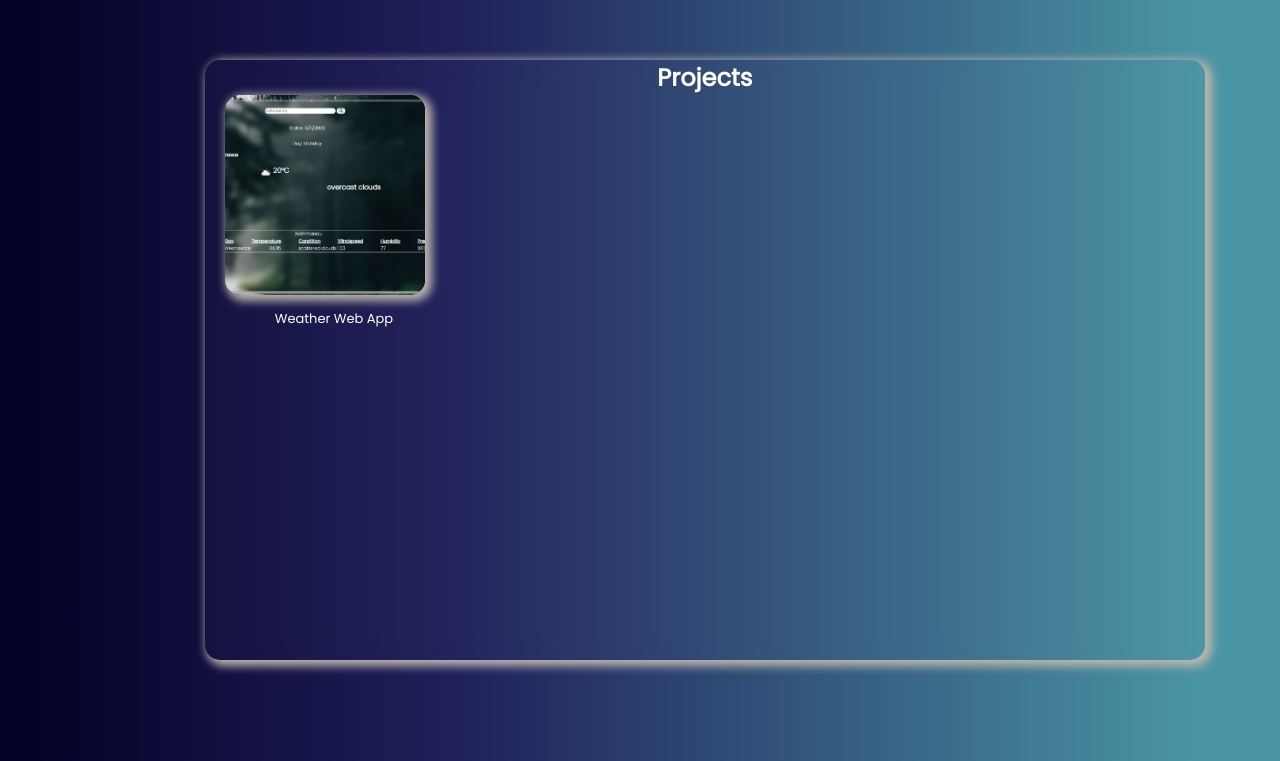
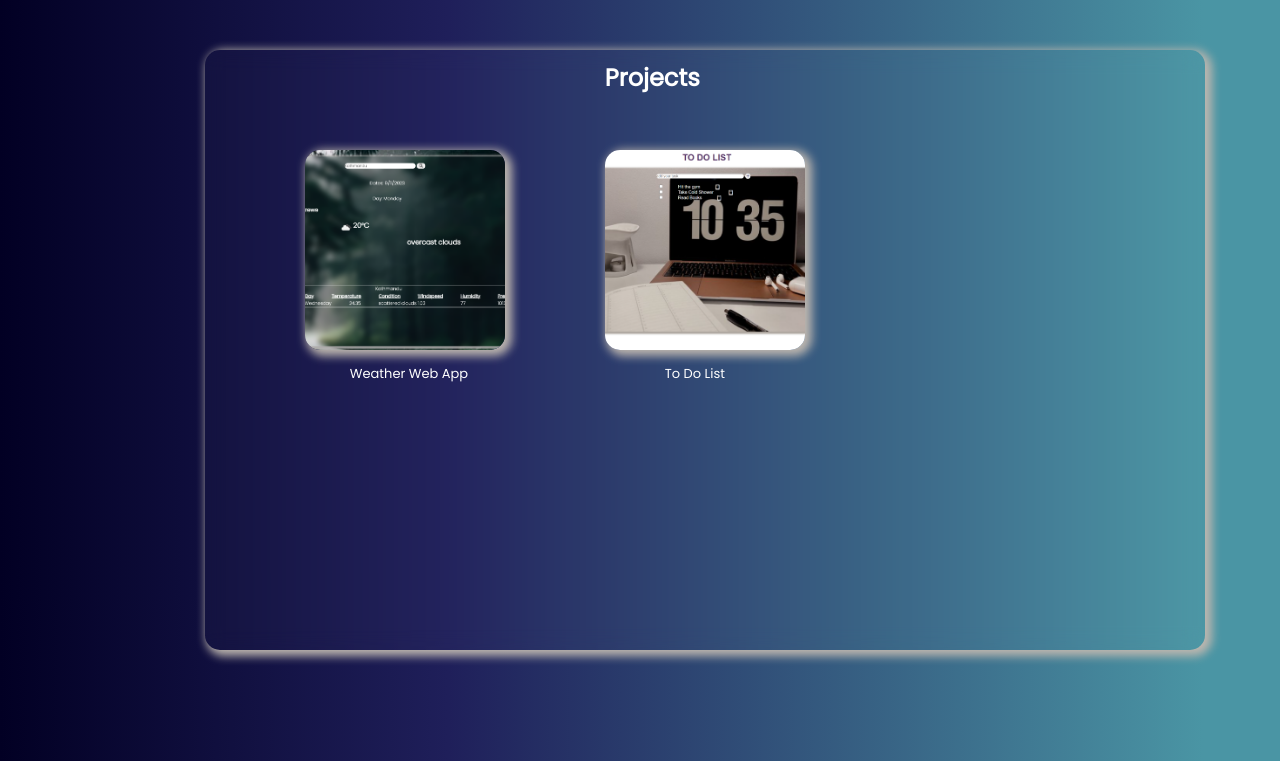
Before and after one commit to Bijay-Gurung/Personal-Portfolio, a PHP site: page /project.html in a window 1280 px wide. Shown: the part 39-800 px from the top of the page. Run offline with PHP 8.4, Linux system fonts and the light colour scheme; some libraries are stand-ins or nearby versions.

Commit message:
adding project

```diff
--- a/project.css
+++ b/project.css
@@ -55,9 +55,15 @@ nav ul li #github:hover{
     position: relative;
     top: 50px;
     left: 16%;
+    display: grid;
+    grid-template-rows: repeat(7, 100px);
+    grid-template-columns: repeat(14, 100px);
 }
 .project h1{
-    text-align: center;
+    grid-row-start: 1;
+    grid-row-end: 2;
+    grid-column-start: 5;
+    grid-column-end: 7;
     margin-top: 10px;
 }
 .project .weather{
@@ -67,14 +73,36 @@ nav ul li #github:hover{
     background-position: center;
     background-size: cover;
     border-radius: 15px;
-    position: relative;
-    left: 20px;
     box-shadow: 4px 3px 10px 3px #BEB7AF;
+    grid-row-start: 2;
+    grid-row-end: 4;
+    grid-column-start: 2;
+    grid-column-end: 4;
 }
 .project .weather a{
    font-size: small;
+   text-decoration: none;
+   position: relative;
+   top: 210px;
+   left: 45px;
+}
+.project .toDoList{
+    height: 200px;
+    width: 200px;
+    background-image: url(images/toDoList\ Project.png);
+    background-position: center;
+    background-size: cover;
+    border-radius: 15px;
+    box-shadow: 4px 3px 10px 3px #BEB7AF;
+    grid-row-start: 2;
+    grid-row-end: 4;
+    grid-column-start: 5;
+    grid-column-end: 7;
+}
+.project .toDoList a{
+    font-size: small;
+    text-decoration: none;
     position: relative;
     top: 210px;
-    left: 50px;
-    text-decoration: none;
+    left: 60px;
 }
--- a/project.html
+++ b/project.html
@@ -28,6 +28,9 @@
             <div class="weather app">
                 <a href="https://bijaygurungweatherapp.000webhostapp.com/weather.html" alt="Weather App" target="_blank">Weather Web App</a>
             </div>
+            <div class="toDoList">
+                <a href="https://bijay-gurung.github.io/To-Do-List/" alt="toDoList" target="_blank">To Do List</a>
+            </div>
         </div>
     </section>
     <script src="https://kit.fontawesome.com/4f9d824da5.js" crossorigin="anonymous"></script>
```
Also changed, not shown: images/toDoList Project.png (added).
